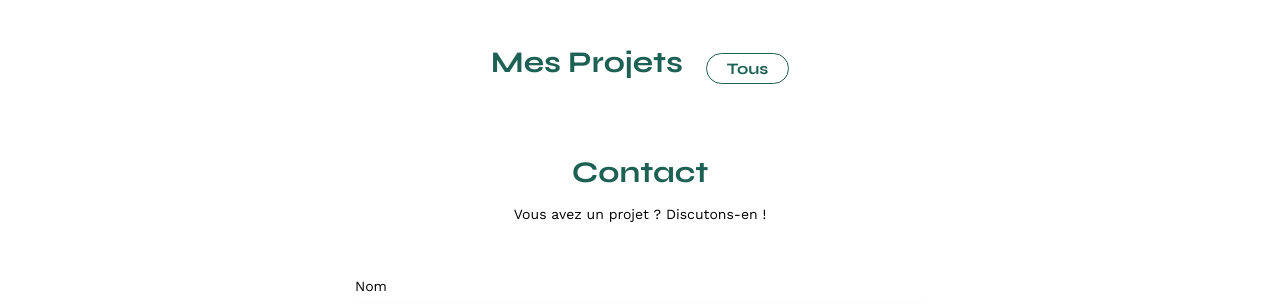
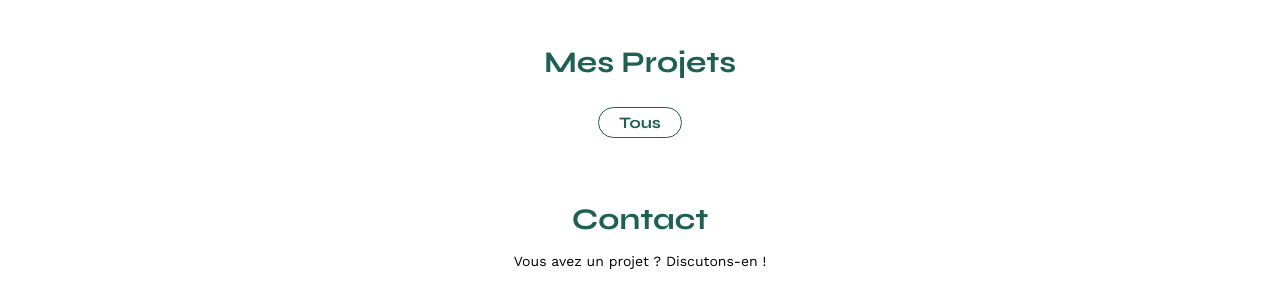
Before and after one commit to Kojiro-lu/Portfolio-architecte-sophie-bluel, a plain HTML site: page FrontEnd/index.html in a window 1280 px wide. Shown: the part 488-792 px from the top of the page. Drawn offline with nearby package versions, Linux system fonts and the light colour scheme; no server answers.

```diff
--- a/FrontEnd/assets/style.css
+++ b/FrontEnd/assets/style.css
@@ -239,6 +239,7 @@
 .menu-filter-categories {
   display: flex;
   justify-content: center;
+  width: 600px;
   gap: 1%;
 }
 
--- a/FrontEnd/script.js
+++ b/FrontEnd/script.js
@@ -257,7 +257,7 @@
     //sinon
     menuFilter.style.display = "flex"; // les filres sont affichés
     buttonModifyProjets.style.display = "none"; // le menu modifier reste cacher
-    myProjects.style.flexDirection = "columnn";
+    myProjects.style.flexDirection = "column";
   }
 }
 
```
